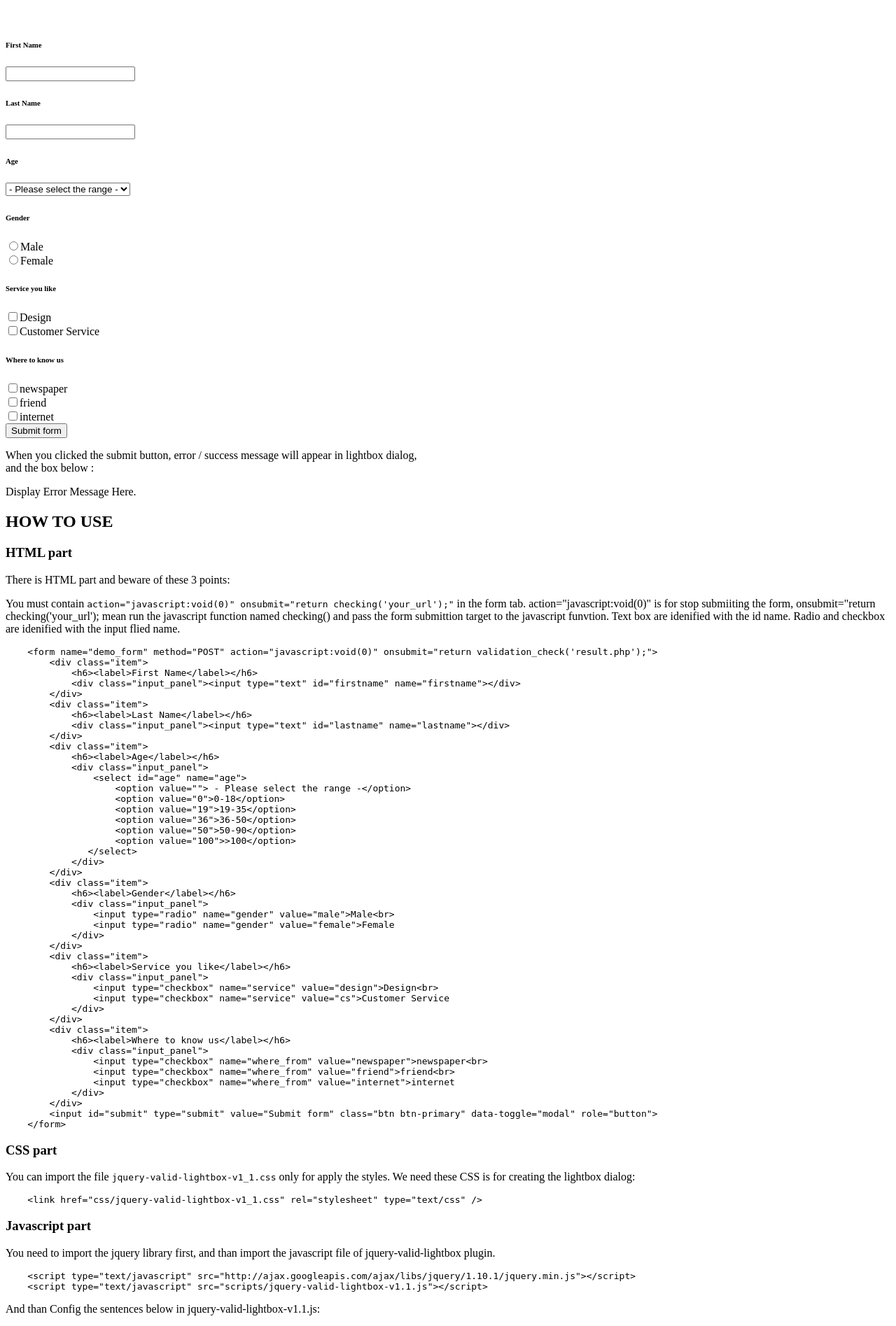
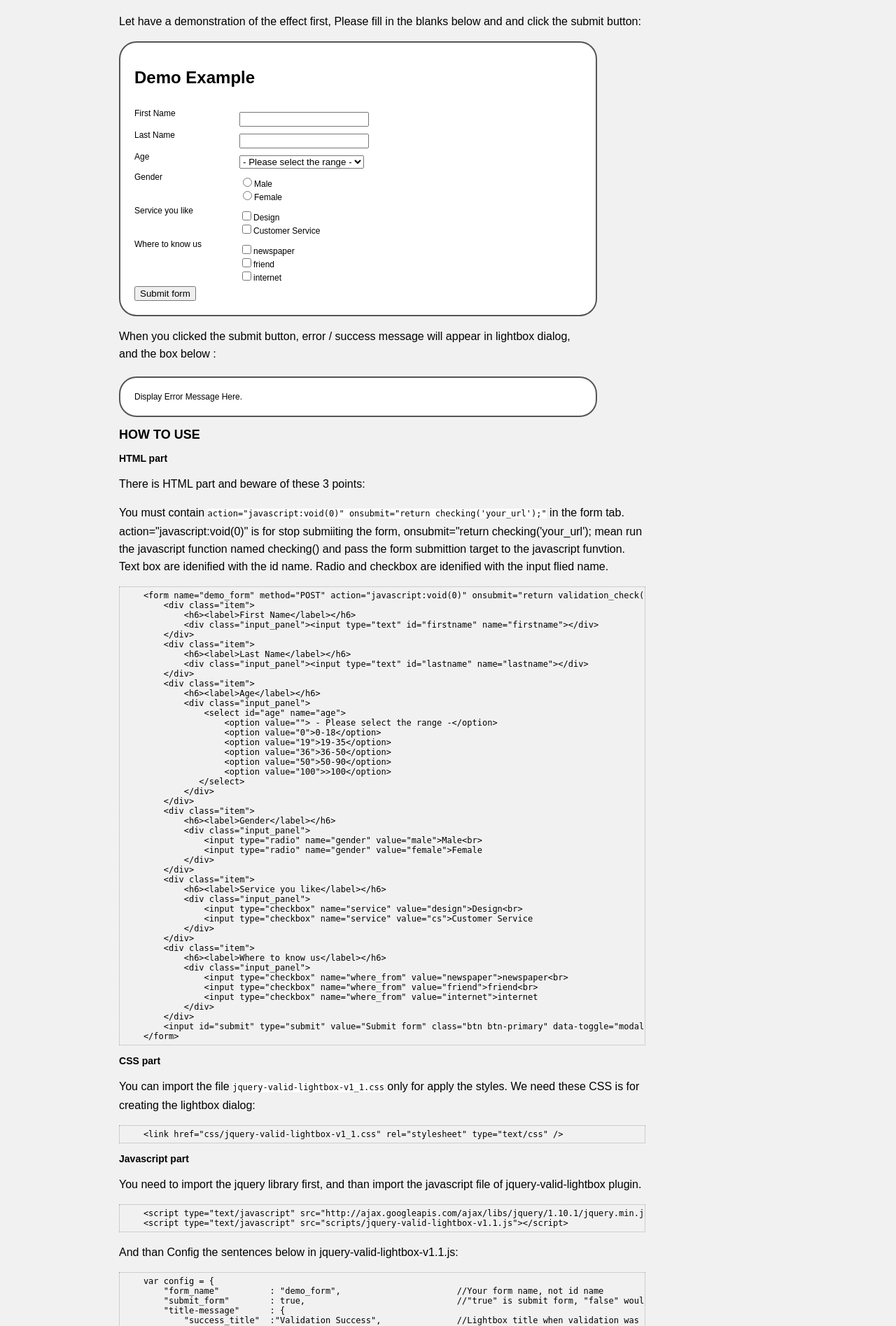
Before and after one commit to cllaw18/validation-with-lightbox, a PHP site: page /demo/php/index.php in a window 1280 px wide. Shown: the part 569-2464 px from the top of the page at 70% size. Run offline with PHP 8.4, Linux system fonts and the light colour scheme; some libraries are stand-ins or nearby versions.

Commit message:
Update and rename style.css to demo.css

```diff
--- a/css/style.css
+++ b/css/demo.css
@@ -10,13 +10,13 @@
 * Released under the MIT license
 * http://jquery.org/license
 *
-* Date: 2014-01-02
+* Last update date: 2014-04-13
 * =============================================
-* Current file name : style.css
+* Current file name : demo.css
 */
 
 article,aside,dialog,footer,header,section,footer,nav,figure,menu{display:block}
-body	{width:100%; min-height:100%; text-align:center;background-color:#fff; }
+body	{width:100%; min-height:100%; text-align:center;background-color:#fff; margin: 0px;}
 a {text-decoration: underline; color:rgba(11,72,107,1); font-family:Arial;}
 img {border:0;padding:0; margin:0;}
 div {display:inline-block; border:0px solid yellow; overflow:hidden; text-align:left; font-size:12px;}
@@ -61,3 +61,14 @@ table td {border:1px dotted #ccc;}
 #footer .inner {margin:auto; width:960px; margin:20px 20px; color:#fff; text-align:left; font-size:12px; line-height:16px; font-family:Arial;}
 #footer .inner .left {float:left; width:800px;}
 #footer .inner .right {float:left; }
+
+body {font-family:Arial;}
+#header h1 {margin:10px 0 0 30px;}
+#form {width:600px;}
+.item {float:left; display:block;}
+h6 {float:left; width:150px; margin:0; display:block; }
+.input_panel {float:left; display:block; width:450px; margin:5px 0;}
+#message_box {margin:20px 0 0 0;}
+code {font-size:small; background:white; }
+pre  {background:fff; border:1px dotted #aaa; overflow:auto; padding:5px;}
+pre code {background:none;}
```
